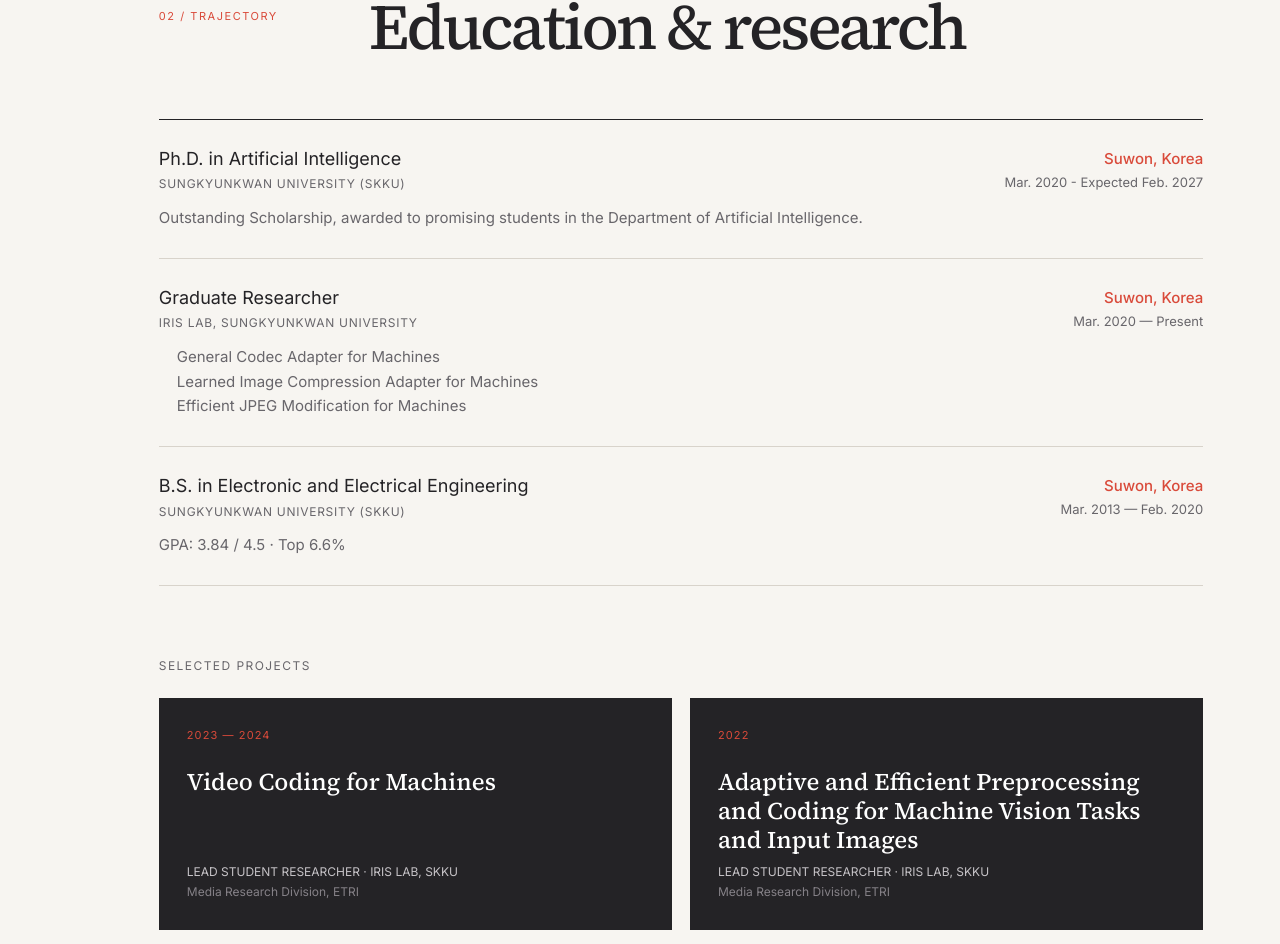
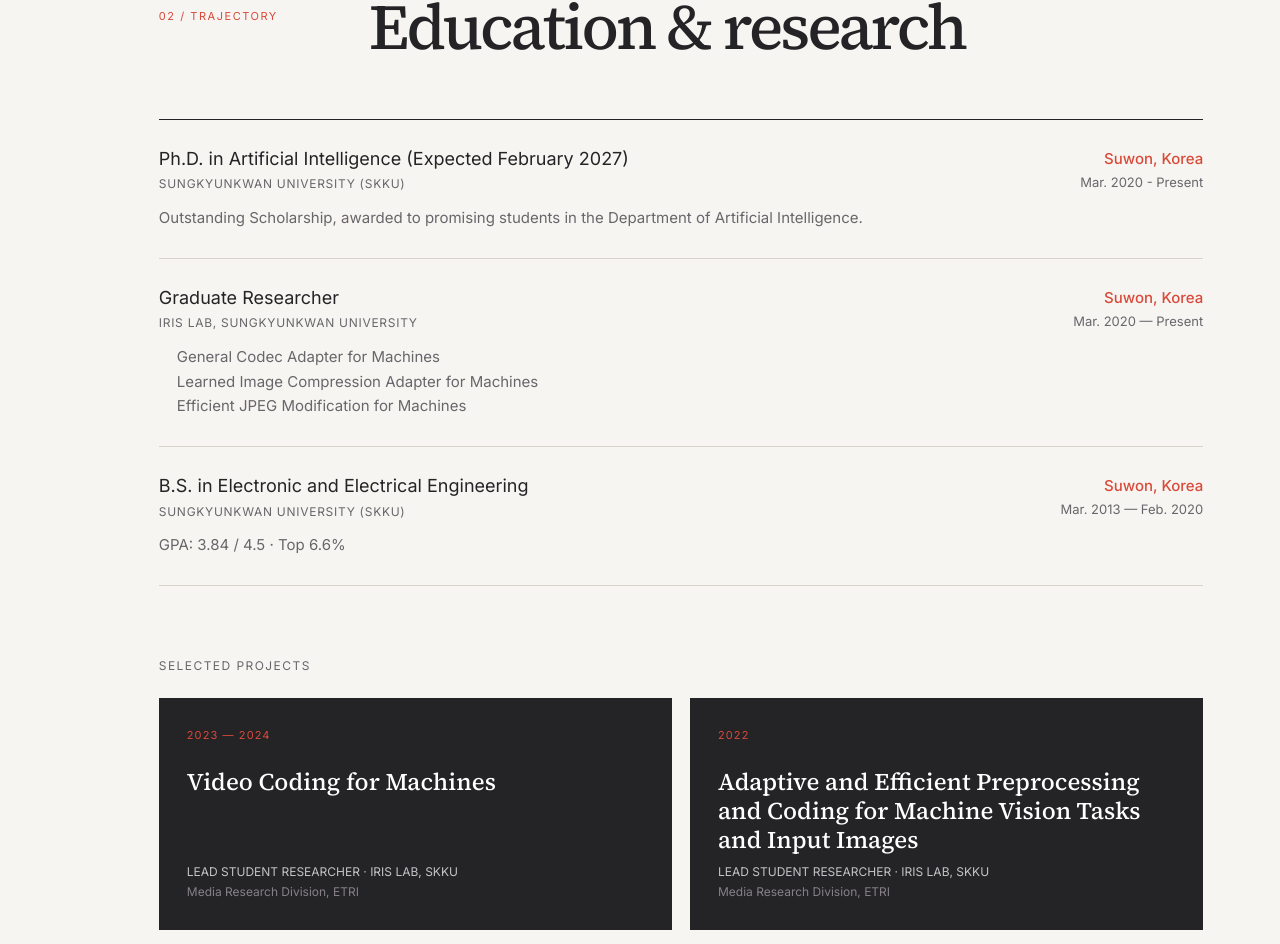
Before and after one commit to seongmoon729/seongmoon729.github.io, a Next.js app: page / in a window 1280 px wide. Shown: the part 1417-2361 px from the top of the page. Built offline with nearby package versions, Linux system fonts and the light colour scheme.

Commit message:
Clarify expected PhD completion

```diff
--- a/app/page.tsx
+++ b/app/page.tsx
@@ -129,7 +129,7 @@ export default function Home() {
 
         <Section id="experience" eyebrow="02 / Trajectory" title="Education & research">
           <div className="timeline">
-            <Entry title="Ph.D. in Artificial Intelligence" meta="Sungkyunkwan University (SKKU)" place="Suwon, Korea" date="Mar. 2020 - Expected Feb. 2027">
+            <Entry title="Ph.D. in Artificial Intelligence (Expected February 2027)" meta="Sungkyunkwan University (SKKU)" place="Suwon, Korea" date="Mar. 2020 - Present">
               <p className="detail">Outstanding Scholarship, awarded to promising students in the Department of Artificial Intelligence.</p>
             </Entry>
             <Entry title="Graduate Researcher" meta="IRIS Lab, Sungkyunkwan University" place="Suwon, Korea" date="Mar. 2020 — Present">
```
Also changed, not shown: 2 other files (tests, documents, lock files or other folders).
